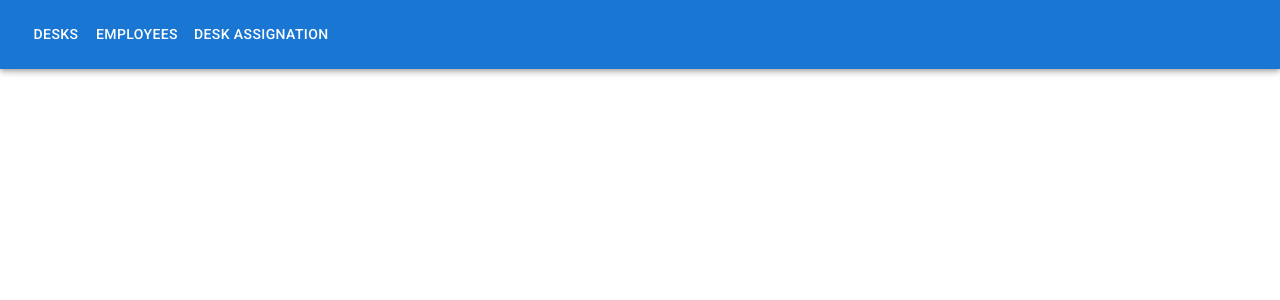
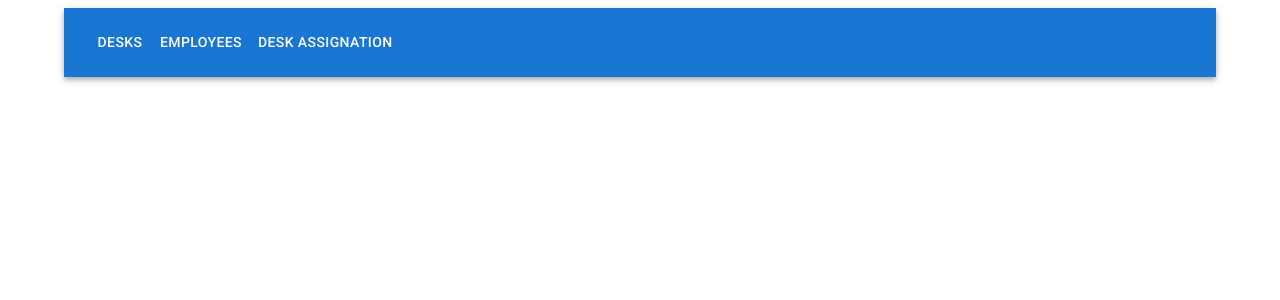
Before and after one commit to neyb/hack-me, a React (Vite) app: page / in a window 1280 px wide. Shown: the top 300 px of the page. Built offline with nearby package versions, Linux system fonts and the light colour scheme.

Commit message:
use sticky appbar

```diff
--- a/src/ui/common/layout/TopBar.tsx
+++ b/src/ui/common/layout/TopBar.tsx
@@ -11,7 +11,7 @@ export const TopBar = () => {
   ];
 
   return (
-    <AppBar>
+    <AppBar position="sticky">
       <Toolbar>
         {pages.map(({ label, link }) => (
           <Button
--- a/src/ui/pages/Root.tsx
+++ b/src/ui/pages/Root.tsx
@@ -1,6 +1,6 @@
+import { TopBar } from "@/ui/common/layout/TopBar";
 import { Container } from "@mui/material";
 import { Outlet } from "react-router-dom";
-import { TopBar } from "@/ui/common/layout/TopBar";
 
 export const Root = () => (
   <Container>
```
